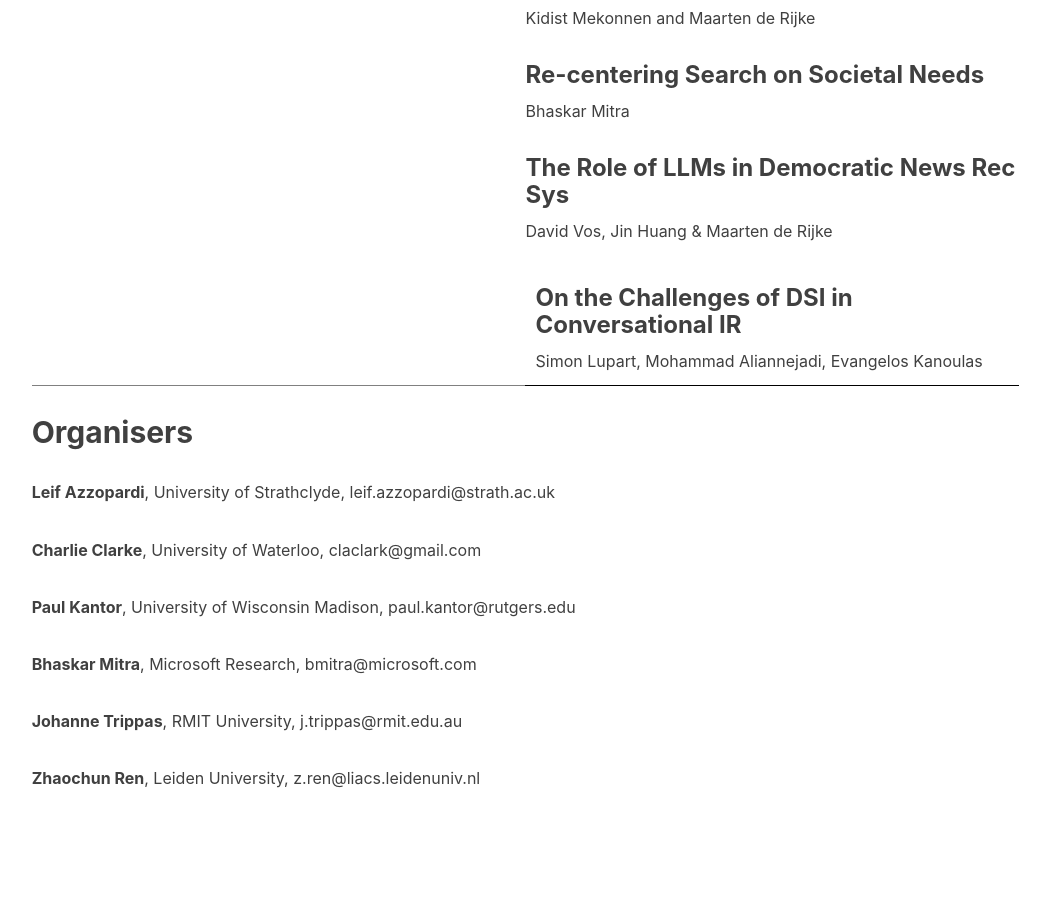
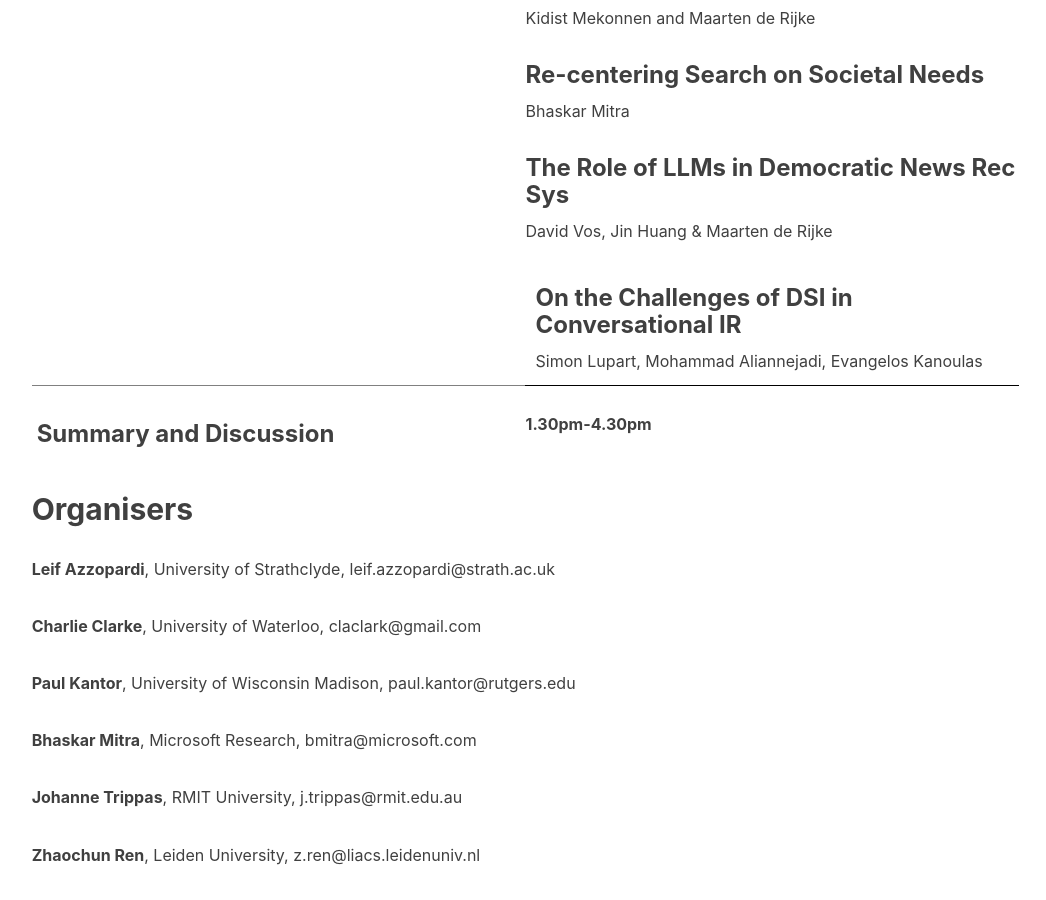
Before and after one commit to SearchFutures/SearchFutures.github.io, a Jekyll site: the page built from index.md, in a window 1280 px wide and 900 px high, scrolled down 3981 px. Shown: the whole window, without its empty margins (90-1136 px from the left). Built offline with Jekyll 4.4.1, drawn with Linux system fonts in a browser that asks for light colours; nearby versions of some CDN libraries; our own code applies the rules of GitHub Pages for plain Markdown files; before the commit the page ends 4804 px from its top, so only the background shows below that.

Commit message:
Update index.md

```diff
--- a/index.md
+++ b/index.md
@@ -132,6 +132,10 @@ Workshop: March 24, 2024
       <td style="border-bottom: 1px solid gray; padding: 10px; width: 50%;">   </td>
       <td style="border-bottom: 1px solid black; padding: 10px;">    <h3>On the Challenges of DSI in Conversational IR   </h3>   Simon Lupart, Mohammad Aliannejadi, Evangelos Kanoulas    </td>
     </tr>
+      <tr>
+      <td style="padding: 5px; width: 50%;"> <h3>Summary and Discussion</h3> </td>
+      <td>   <b>1.30pm-4.30pm</b>     </td>
+    </tr>
   </tbody>
 </table>
 
```
